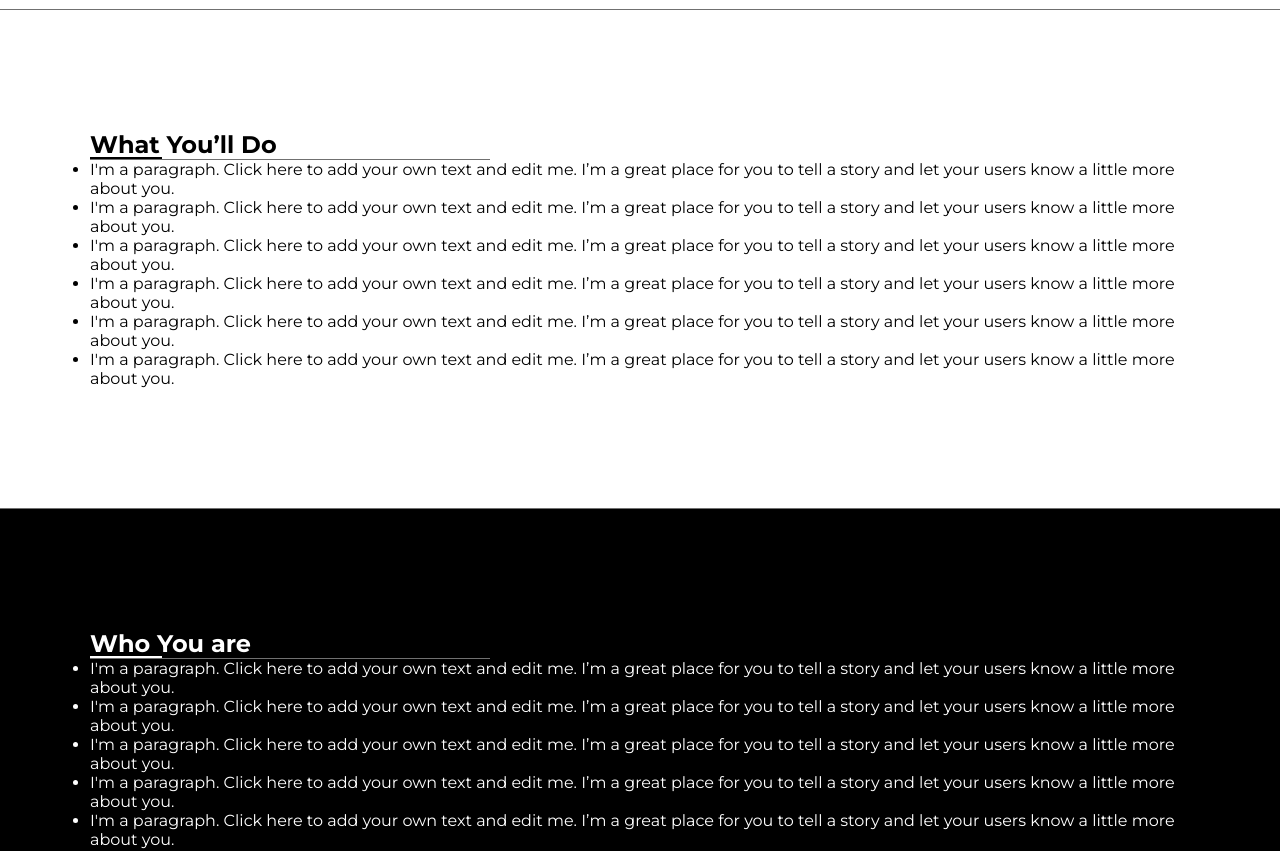
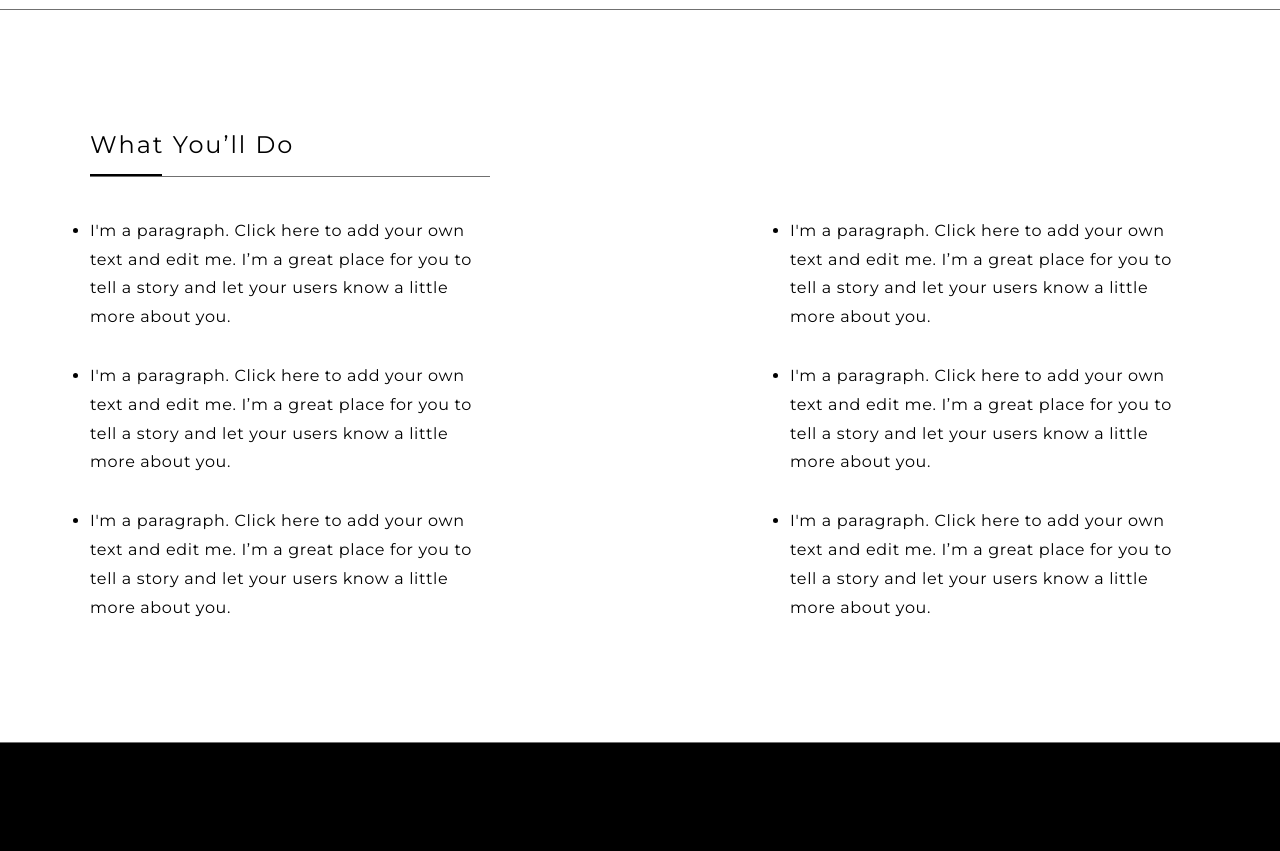
Before and after one commit to Moamal-2000/aster-information, a React (Vite) app: page /electrical-engineer in a window 1280 px wide. Shown: the part 960-1811 px from the top of the page. Built offline with nearby package versions, Linux system fonts and the light colour scheme.

Commit message:
style: done of styling RoleOverview component

```diff
--- a/src/Components/Pages/JobDetails/RoleOverview/RoleOverview.module.scss
+++ b/src/Components/Pages/JobDetails/RoleOverview/RoleOverview.module.scss
@@ -15,13 +15,28 @@
 }
 
 .roleOverview h2 {
-
+  letter-spacing: .08em;
+  font-size: 1.5rem;
+  font-weight: 400;
+  margin-bottom: 17px;
 }
 
 .lineWrapper {
   width: 400px;
+  margin-bottom: 40px;
 }
 
-.roleOverview li {
+.roleOverview ul {
+  display: grid;
+  grid-template-columns: repeat(2, 400px);
+  justify-content: space-between;
+  gap: 30px;
+}
+
+.roleOverview ul li {
   list-style: disc;
+  width: 400px;
+  letter-spacing: .04em;
+  line-height: 1.8em;
+  font-size: 1rem;
 }
```
